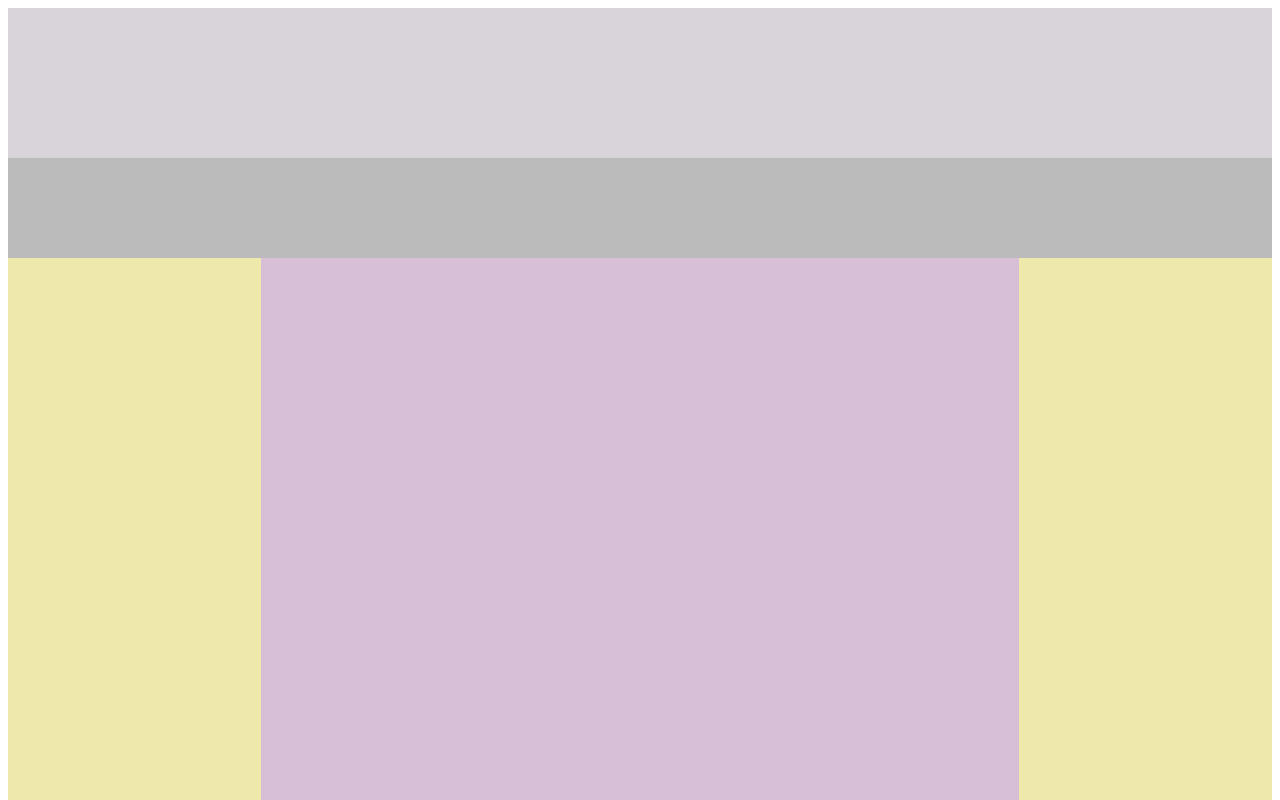
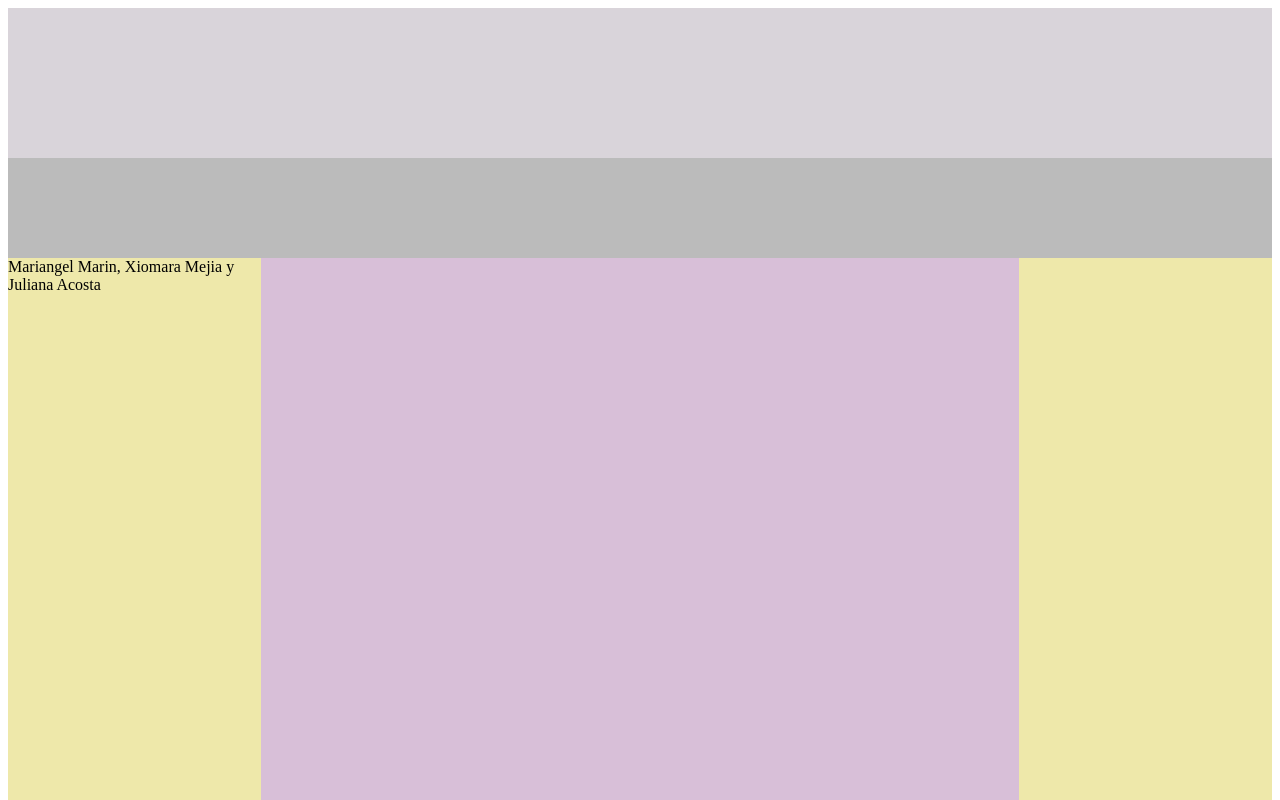
Before and after one commit to mariangelmcr2001/web-IDEM-81, a plain HTML site: page index.html in a window 1280 px wide. Shown: the top 800 px of the page. Drawn offline with Linux system fonts and the light colour scheme.

Commit message:
ACRUALIZACION DOS

```diff
--- a/index.html
+++ b/index.html
@@ -13,7 +13,12 @@
         <div  class="encabezado"></div>
         <div  class="menu"></div>
         <div  class="contenedor2">
-            <div  class="izquierda"></div>
+            <div  class="izquierda">
+                Mariangel Marin,
+                Xiomara Mejia y
+                Juliana Acosta
+
+    </div>
             <div  class="centro"></div>
             <div  class="derecha"></div>
         </div>
```
